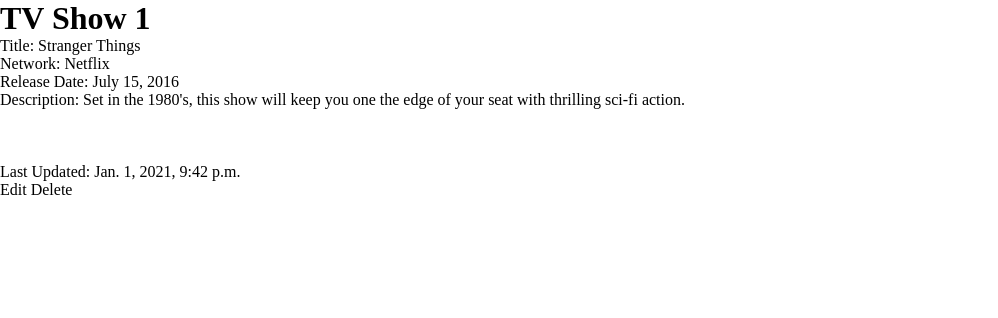
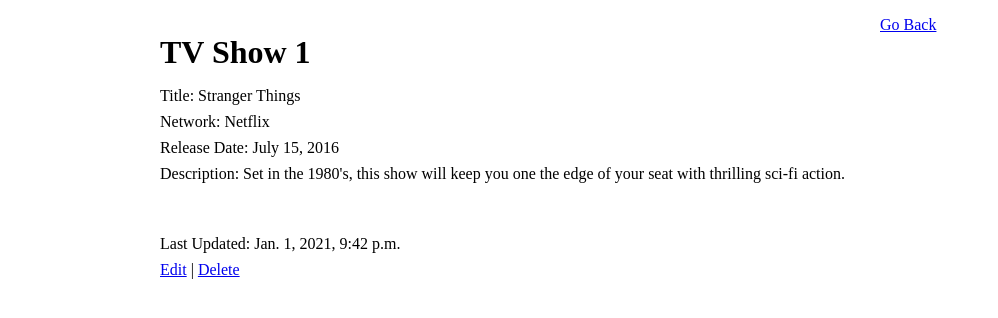
Before and after one commit to JennyWauer/tv_shows, a Django app: page /shows/1 in a window 1280 px wide. Shown: the top 318 px of the page, without its empty margins (0-998 px from the left). Run offline with Django 3.2, Linux system fonts and the light colour scheme; data comes from the database, SQL or seed files in the repository; both versions use the stored data as it was after the commit.

Commit message:
debug urls

```diff
--- a/shows/static/edit.css
+++ b/shows/static/edit.css
@@ -15,7 +15,7 @@ form {
 }
 
 a {
-     margin-left: 75%;
+     margin-left: 11.25em;
 }
 
 label, input {
--- a/shows/static/show-details.css
+++ b/shows/static/show-details.css
@@ -2,3 +2,22 @@
     margin: 0;
     padding: 0;
 }
+
+body {
+    margin-left: auto;
+    margin-right: auto;
+    width: 75%;
+    padding: 1em;
+}
+
+p {
+    margin: 0.5em 0;
+}
+
+h1 {
+    margin-bottom: 0.5em;
+}
+
+.back {
+    margin-left: 75%;
+}
--- a/shows/templates/new.html
+++ b/shows/templates/new.html
@@ -10,10 +10,10 @@
 </head>
 
 <body>
-    <a>Go Back</a>
+    <a href="/shows">Go Back</a>
     <h1>Add a New Show</h1>
     <!-- Not working -->
-    <form action="/add_show" method="POST">
+    <form action="/shows/add_show" method="POST">
         {% csrf_token %}
         <label for="title">Title</label>
         <input type="text" name="title" class="wide-input">
@@ -28,7 +28,7 @@
             </div>
         </div>
         <label for="desc">Description</label>
-        <input type="text" class="wide-input">
+        <input type="text" class="wide-input" name="desc">
         <a><input type="submit" name="submit" value="Create" class="submit"></a>
     </form>
 </body>
--- a/shows/templates/show-details.html
+++ b/shows/templates/show-details.html
@@ -8,6 +8,7 @@
     <title>Show Details</title>
 </head>
 <body>
+    <a href="/shows" class="back">Go Back</a>
     <h1>TV Show {{ show.id }}</h1>
     <p>Title: {{ show.title }}</p>
     <p>Network: {{ show.network.name }}</p>
@@ -15,9 +16,10 @@
     <p>Description: {{ show.desc }}</p>
     <br>
     <br>
-    <br>
     <p>Last Updated: {{ show.updated_at }}</p>
-    <a>Edit</a>
-    <a>Delete</a>
+    <div>
+        <p><a href="{{ show.id }}/edit">Edit</a> | <a href="{{ show.id }}/delete">Delete</a></p>
+    </div>
+
 </body>
 </html>
--- a/shows/urls.py
+++ b/shows/urls.py
@@ -5,9 +5,9 @@ from . import views
 urlpatterns = [
     path('', views.index),
     path('new', views.new),
-    path('<number>', views.show_details),
-    path('<number>/edit', views.edit),
-    path('<number>/delete', views.delete),
+    path('<int:number>', views.show_details),
+    path('<int:number>/edit', views.edit),
+    path('<int:number>/delete', views.delete),
     path('add_show', views.add_show),
     path('edit_show', views.edit_show),
 ]
--- a/shows/views.py
+++ b/shows/views.py
@@ -10,7 +10,10 @@ def index(request):
     return render(request, 'index.html', context)
 
 def new(request):
-    return render(request, 'new.html')
+    context = {
+        "networks": Network.objects.all()
+    }
+    return render(request, 'new.html', context)
 
 def show_details(request, number):
     context = {
@@ -20,27 +23,31 @@ def show_details(request, number):
 
 def edit(request, number):
     context = {
-        "show": Show.objects.get(id=number)
+        "networks": Network.objects.all(),
+        "show_edit": Show.objects.get(id=number)
     }
     return render(request, 'edit.html', context)
 
 def delete(request, number):
+    show_to_delete = Show.objects.get(id=number)
+    show_to_delete.delete()
     return redirect('/shows')
 
 def add_show(request):
     if request.method == 'GET':
         return redirect('/shows')
     if request.method == 'POST':
-        Show.objects.create(title=request.POST['title'],network=Network.objects.get(name=request.POST['network']),release_date=request.POST['release_date'],desc=request.POST['release_date'])
+        Show.objects.create(title=request.POST['title'],network=Network.objects.get(name=request.POST['network']),release_date=request.POST['release_date'],desc=request.POST['desc'])
         return redirect('/shows')
 
-def edit_show(request, number):
+def edit_show(request):
     if request.method == 'GET':
         return redirect('/shows')
     if request.method == 'POST':
         show_to_edit = Show.objects.get(id=request.POST['show_id'])
         show_to_edit.title = request.POST['title']
-        show_to_edit.network = request.POST['network']
+        show_to_edit.network = Network.objects.get(name=request.POST['network'])
         show_to_edit.release_date = request.POST['release_date']
         show_to_edit.desc = request.POST['desc']
+        show_to_edit.save()
         return redirect('/shows')
```
Also changed, not shown: shows/templates/edit.html (+7 -6 lines), db.sqlite3.
